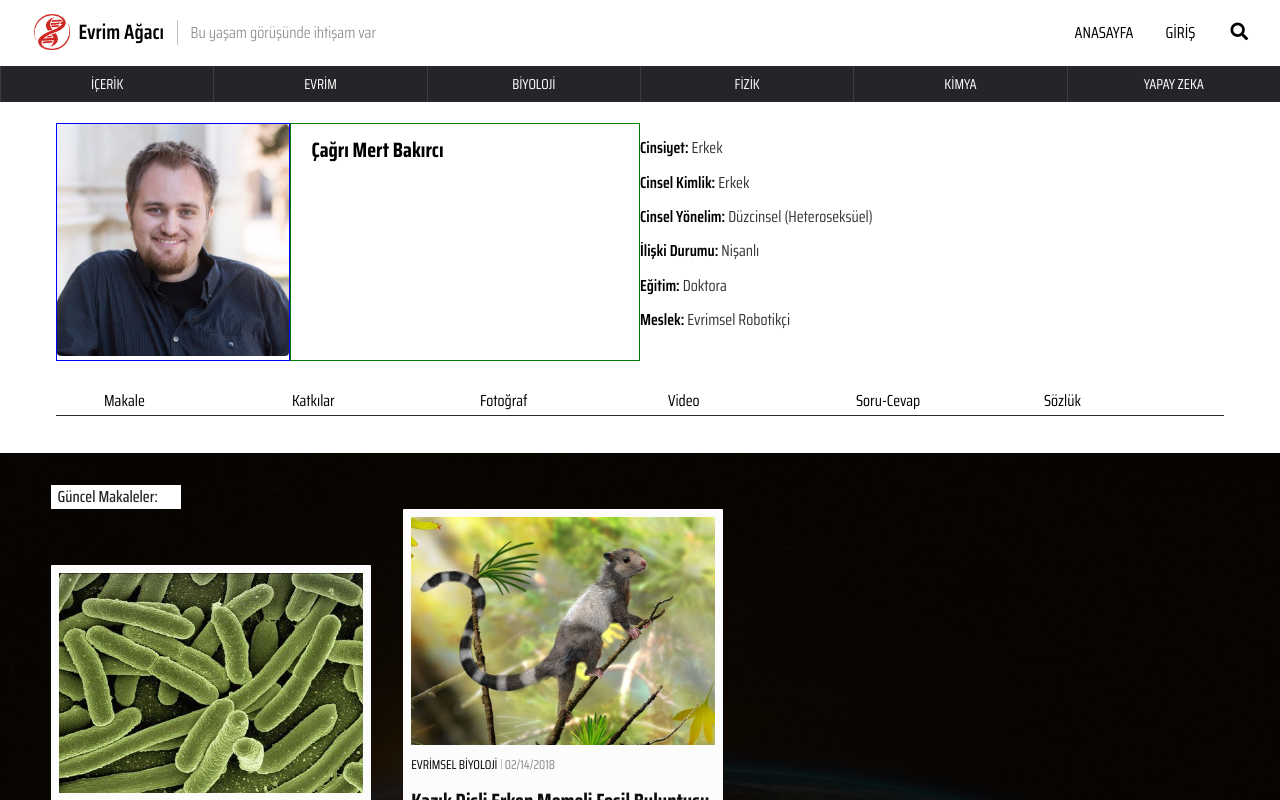
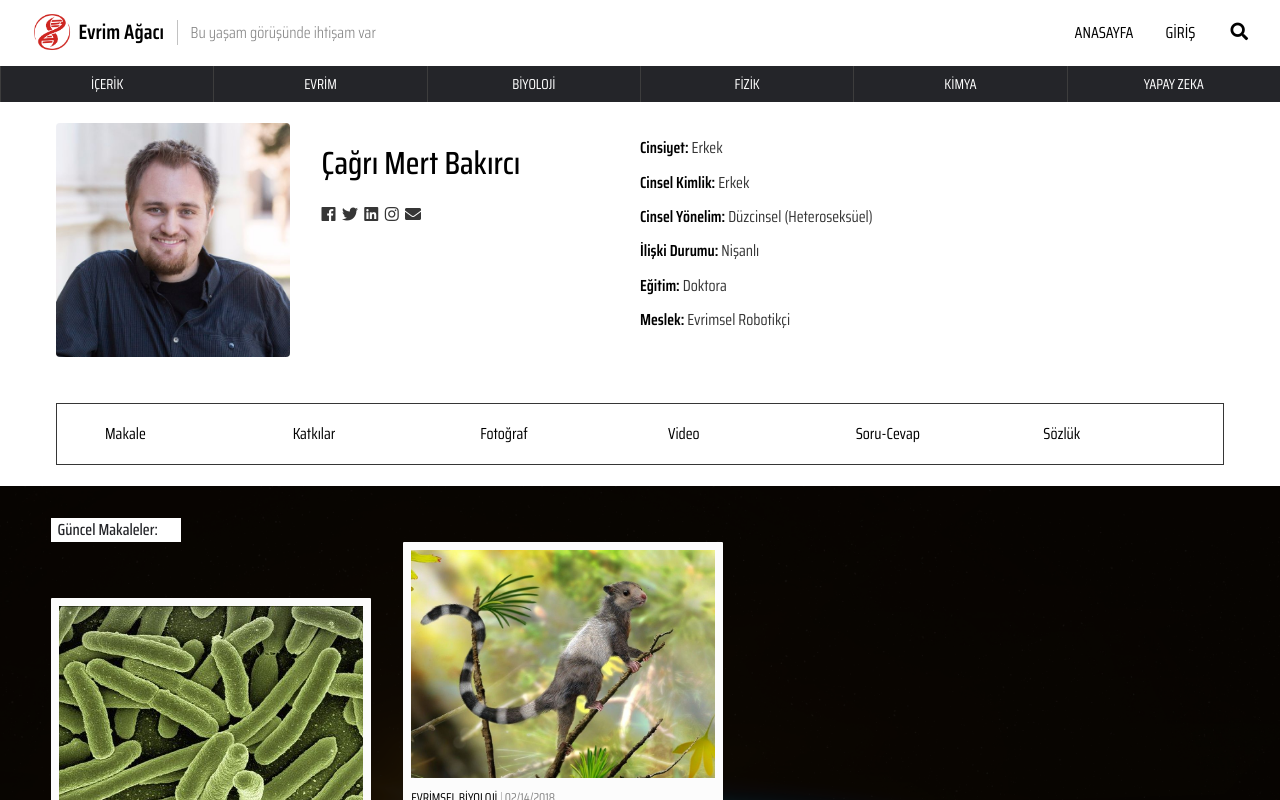
Before and after one commit to evrimagaci/EA-frontend, an Angular app: page / in a window 1280 px wide. Shown: the top 800 px of the page. Built offline with nearby package versions, Linux system fonts and the light colour scheme.

Commit message:
user profile page development

```diff
--- a/src/app/user/user.component.html
+++ b/src/app/user/user.component.html
@@ -8,7 +8,11 @@
         <div class="user-profile-name">
           <h1>Çağrı Mert Bakırcı</h1>
           <div class="user-profile-socials">
-
+              <a href="#"><i class="fab fa-facebook"></i></a>
+              <a href="#"><i class="fab fa-twitter"></i></a>
+              <a href="#"><i class="fab fa-linkedin"></i></a>
+              <a href="#"><i class="fab fa-instagram"></i></a>
+              <a href="mailto:info@evrimagaci.org"><i class="fa fa-envelope"></i></a>
           </div>
         </div>
       </div>
--- a/src/app/user/user.component.scss
+++ b/src/app/user/user.component.scss
@@ -28,7 +28,6 @@
                 justify-content: space-between;
                 flex-basis: 50%;
                 .user-profile-image {
-                    border: 1px solid blue;
                     flex-basis: 40%;
                     img {
                         max-width: 100%;
@@ -37,10 +36,23 @@
                 }
                 .user-profile-name {
                     flex-basis: 60%;
-                    border: 1px solid green;
                     h1 {
-                        font-size: 1.3em;
+                        font-size: 2em;
+                        font-weight: 500;
                         padding-left: 1em;
+                    }
+                    .user-profile-socials {
+                        padding-left: 1.8em;
+                        a {
+                            text-decoration: none;
+                        }
+                        a i {
+                            color: $mid-grey;
+                            margin: .2em;
+                            &:hover {
+                                color: $evrimagaci-red;
+                            }
+                        }
                     }
                 }
             }
@@ -59,13 +71,12 @@
         }
 
         #user-activity {
-
+            margin-top: 2em;
             #activity-menu-tab {
-
+                border: 1px solid $mid-grey;
                 ul {
                     display: flex;
                     justify-content: space-between;
-                    border-bottom: 1px solid #2c2c2c;
                     li {
                         flex: 1;
                         list-style: none;
```
